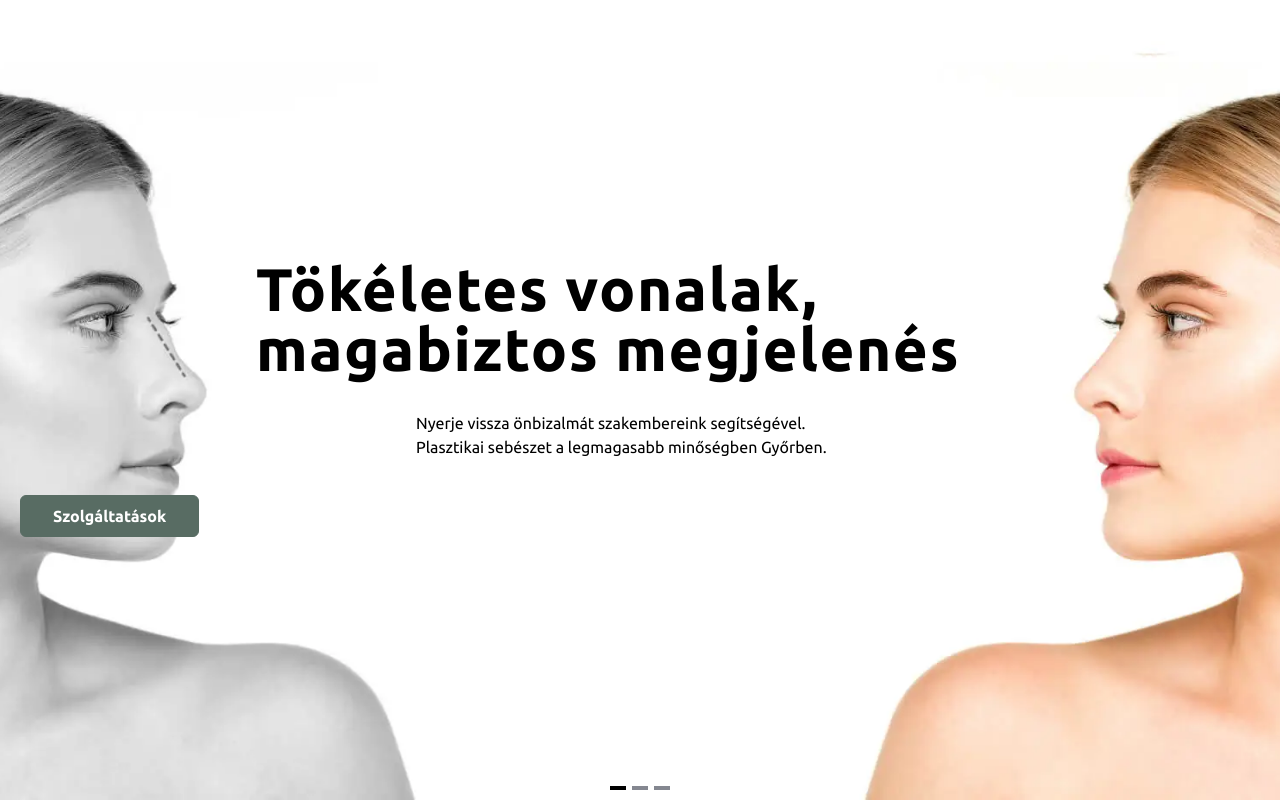
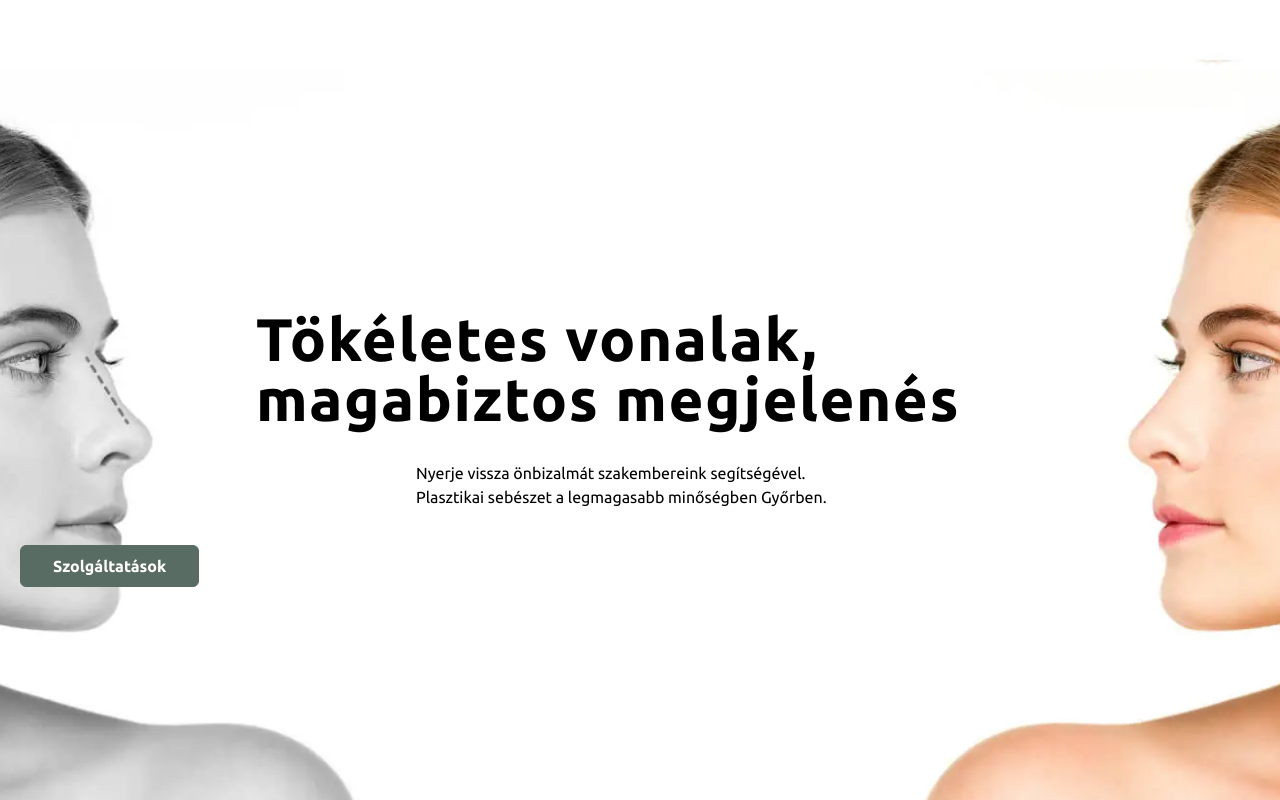
Before and after one commit to omgzsa/elysia-app, a Vue app in the folder frontend/: page / in a window 1280 px wide. Shown: the top 800 px of the page. Built offline with nearby package versions, Linux system fonts and the light colour scheme; no server answers.

Commit message:
size adjustments for desktop

```diff
--- a/frontend/src/components/home/HomeHero.vue
+++ b/frontend/src/components/home/HomeHero.vue
@@ -15,7 +15,7 @@ defineProps({
     <slide
       v-for="slide in slides"
       :key="slide.id"
-      class="grid grid-cols-1 items-center w-full bg-cover lg:bg-cover xl:bg-top min-h-[580px] xl:min-h-screen bg-no-repeat bg-bottom"
+      class="grid grid-cols-1 items-center w-full bg-contain lg:bg-cover xl:bg-top min-h-[580px] xl:min-h-[900px] bg-no-repeat bg-bottom"
       :style="{ backgroundImage: `url(${useGetImageUrl(slide.img)})` }"
       :class="slide.color"
       v-motion-slide-bottom
```
